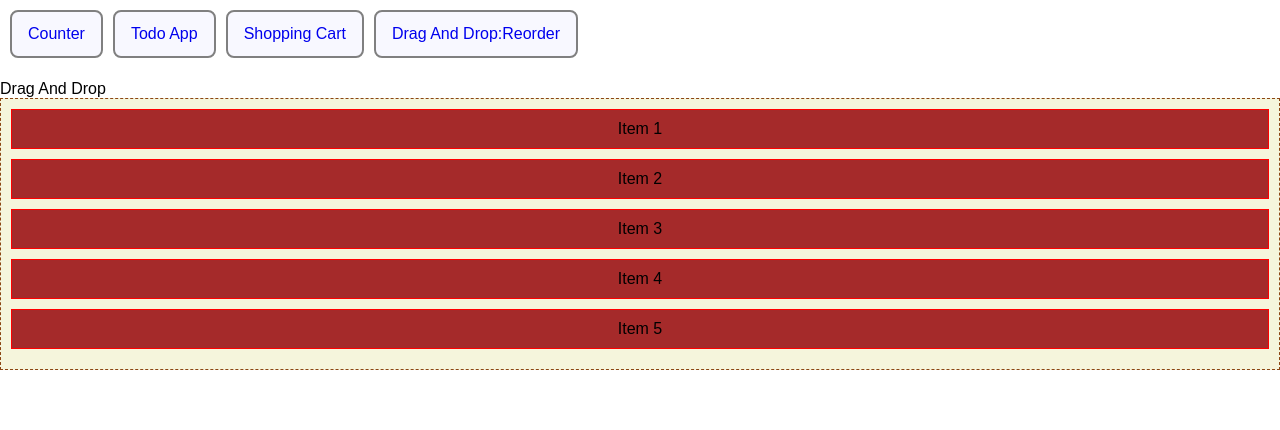
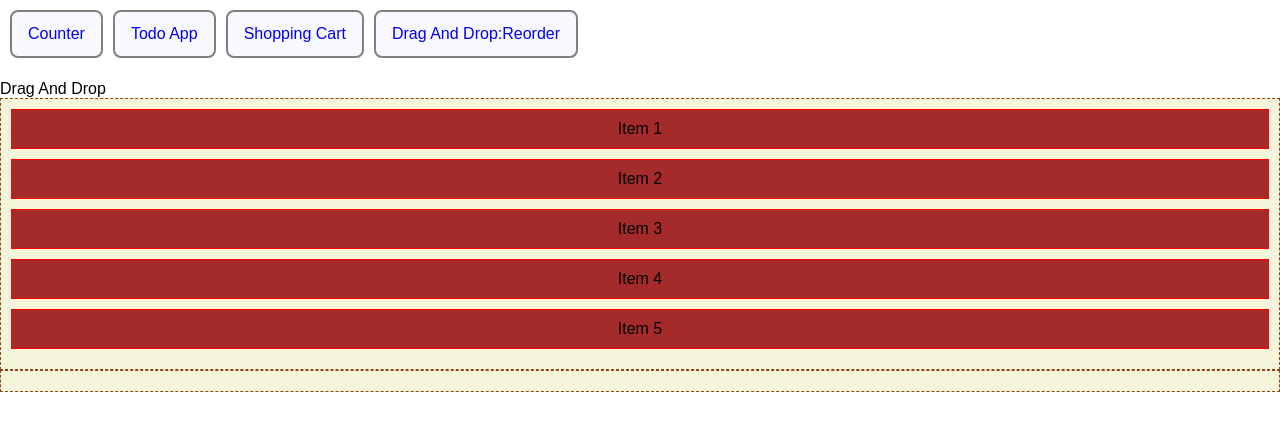
Before and after one commit to PANKAJGUSAIN/React_Practise, a React app: page /MachineCode4 in a window 1280 px wide. Shown: the top 430 px of the page. Built offline with nearby package versions, Linux system fonts and the light colour scheme; a web font is replaced by a local one.

Commit message:
twodropping areas

```diff
--- a/package.json
+++ b/package.json
@@ -13,12 +13,14 @@
     "@fortawesome/free-solid-svg-icons": "^6.7.2",
     "@fortawesome/react-fontawesome": "^0.2.2",
     "@react-google-maps/api": "^2.20.5",
+    "@reduxjs/toolkit": "^2.7.0",
     "axios": "^1.7.9",
     "codemirror": "^5.65.18",
     "dotenv": "^16.4.7",
     "react": "^18.3.1",
     "react-codemirror2": "^8.0.1",
     "react-dom": "^18.3.1",
+    "react-redux": "^9.2.0",
     "react-router-dom": "^7.0.2",
     "socket.io-client": "^4.8.1",
     "workbox-expiration": "^7.3.0",
--- a/src/MachineCoding/Day4/index.js
+++ b/src/MachineCoding/Day4/index.js
@@ -51,7 +51,7 @@ const DragAndDrop = () =>{
         <div style={{height:"90%" , width:"100%"}}>
             Drag And Drop
 
-            <div className='DroppingArea'>
+            <div className='DroppingArea' onDragOver={()=>{console.log('left side over')}} onDrop={()=>{console.log("left side drop")}}>
                 {
                     items.map((item , id) =>(
                         <div key={id}
@@ -73,6 +73,10 @@ const DragAndDrop = () =>{
 
             </div>
 
+            <div className='DroppingArea' onDragOver={()=>{console.log('Right side over')}} onDrop={()=>{console.log("Right side drop")}}>
+
+            </div>
+
 
         </div>
     )
```
Also changed, not shown: src/MachineCoding/Day4/Store/store.js (added), 1 other file (tests, documents, lock files or other folders).
